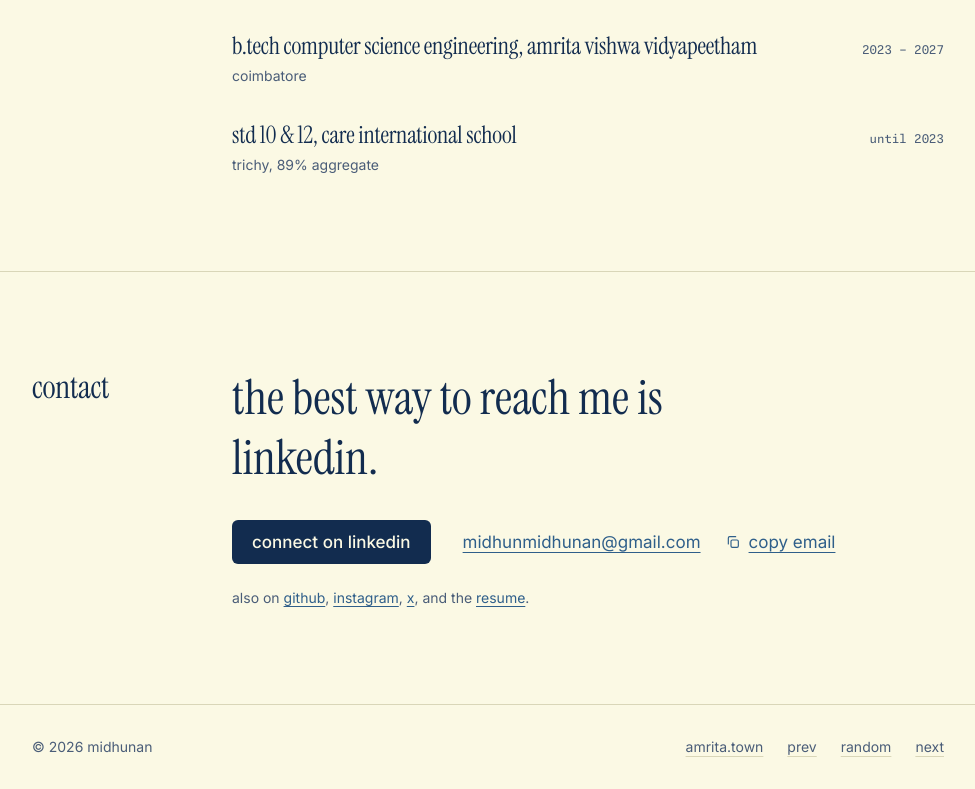
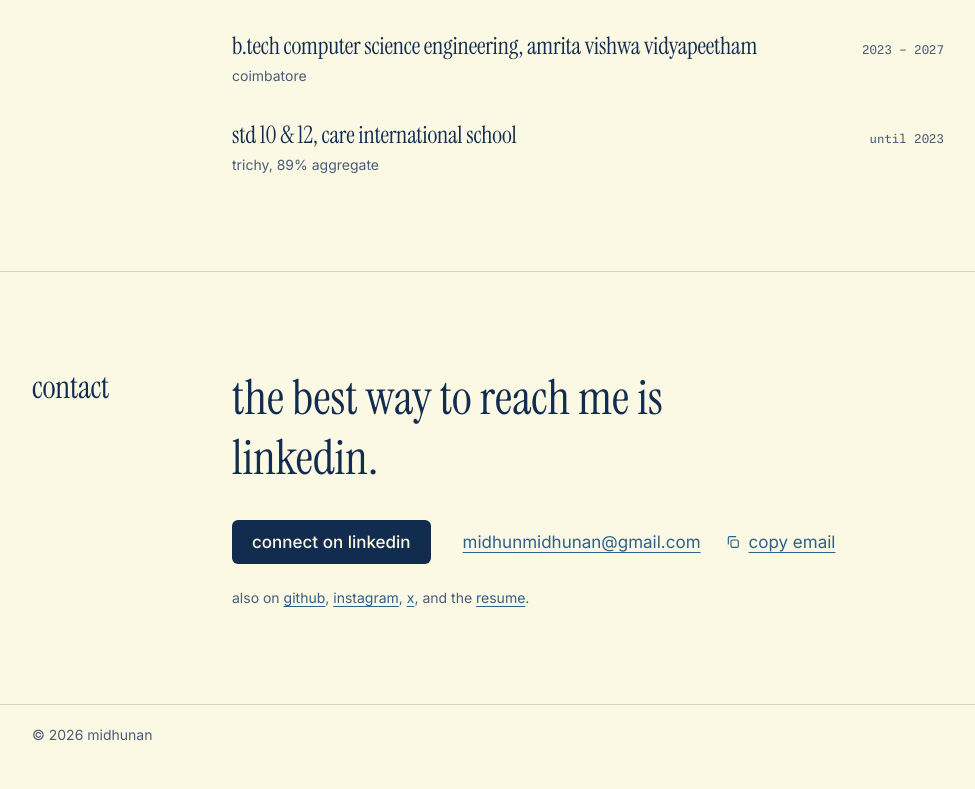
Before and after one commit to midhunann/midhunann, a Next.js app: page / in a window 1280 px wide. Shown: the part 4406-5195 px from the top of the page, without its empty margins (152-1127 px from the left). After the commit the page ends 5171 px from the top, so only its background shows below. Built offline with nearby package versions, Linux system fonts and the light colour scheme; no server answers.

Commit message:
fix: turn the amrita.town webring links off until accepted
The ring asks members not to add its links before acceptance, and the site is
not a member yet. Default the footer widget to off again; it turns on with
NEXT_PUBLIC_WEBRING=true. The test now expects the off-by-default behaviour.

```diff
--- a/src/data/webring.ts
+++ b/src/data/webring.ts
@@ -8,11 +8,12 @@ export interface Webring {
 }
 
 /**
- * The site is a member of the amrita.town webring, so the footer links are on.
- * Set NEXT_PUBLIC_WEBRING=false (and redeploy) to hide them.
+ * amrita.town asks members not to add its links before they are accepted.
+ * Off until then. Once accepted, set NEXT_PUBLIC_WEBRING=true (e.g. in Vercel)
+ * and redeploy, or change the default below.
  */
 export const webring: Webring = {
-  enabled: process.env.NEXT_PUBLIC_WEBRING !== 'false',
+  enabled: process.env.NEXT_PUBLIC_WEBRING === 'true',
   name: 'amrita.town',
   home: 'https://amrita.town',
   prev: 'https://amrita.town/prev',
```
Also changed, not shown: 1 other file (tests, documents, lock files or other folders).
